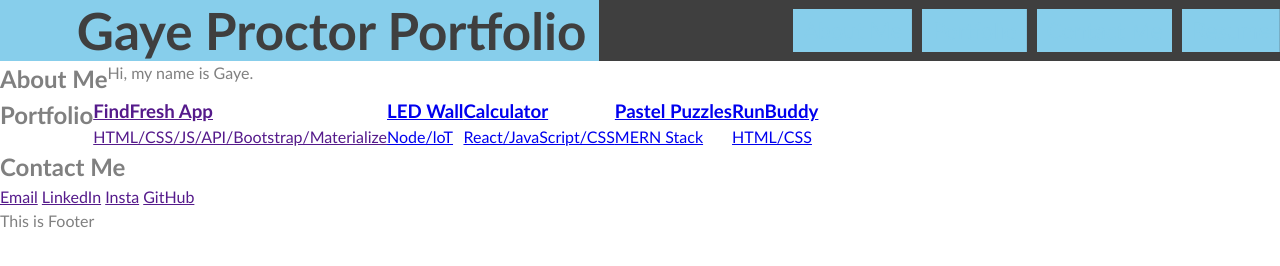
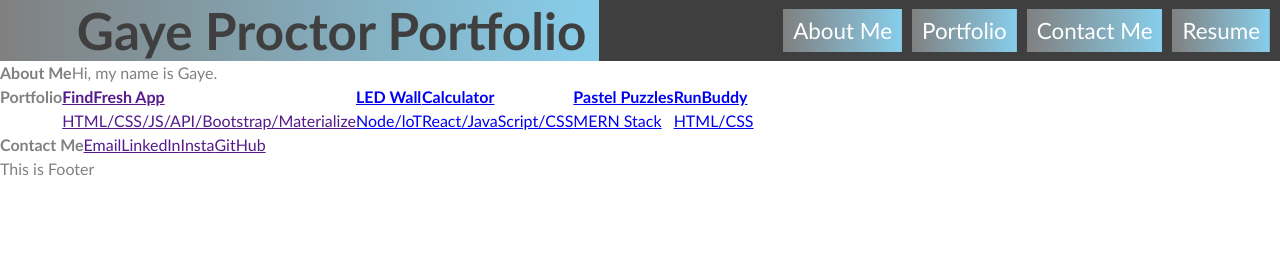
Before and after one commit to slsmi894/Gaye-Sandy, a plain HTML site: page index.html in a window 1280 px wide. Drawn offline with Linux system fonts and the light colour scheme.

Commit message:
adjusted colors to linear-gradient in nav and h1

```diff
--- a/assets/css/reset.css
+++ b/assets/css/reset.css
@@ -0,0 +1,28 @@
+/* Resets the box size of every element */
+* {
+    margin: 0;
+    padding: 0;
+    box-sizing: border-box;
+  }
+  /* Gives the body element a parent height to compare against */
+  html {
+    height: 100%;
+  }
+  body {
+    min-height: 100%;
+    line-height: 1;
+    font-family: sans-serif;
+  }
+  h1, h2, h3, h4, h5, h6 {
+    font-size: 100%;
+  }
+  /* Matches the font of special elements to the rest of the page */
+  input, select, option, optgroup, textarea, button,
+  pre, code {
+    font-size: 100%;
+    font-family: inherit;
+  }
+  /* Removes default bullet points from lists */
+  ol, ul {
+    list-style: none;
+  }
--- a/assets/css/stylesheet.css
+++ b/assets/css/stylesheet.css
@@ -53,6 +53,16 @@ header h1 {
 
     background-color: var(--secondary);
     color: var(--tertiary);
+
+
+/* 7-17-21 added the same  "ombre" format here in the header */
+    background-image:linear-gradient(270deg, var(--secondary) 0%, var(--primary) 100%);
+    background-repeat: no-repeat;
+    background-position: bottom;
+    transition: all 025s ease-in;
+    font-size: 3.4rem;
+/* end of ombre style */
+
     margin: 0;
     font-size: 4vw;
     line-height: 1;
@@ -69,9 +79,9 @@ nav {
 nav a {
     text-decoration: none;
     padding: 5px 10px;
-    color: var(--secondary);
+    color: var(--light);
     margin-right: 10px;
-    background-image:linear-gradient(270deg, var(--secondary) 0%, var(--secondary) 100%);
+    background-image:linear-gradient(270deg, var(--secondary) 0%, var(--primary) 100%);
     background-repeat: no-repeat;
     background-position: bottom;
     transition: all 025s ease-in;
@@ -81,15 +91,17 @@ nav a {
 
 nav a:hover {
     background-size: 100% 100%;
-    color: var(--primary);
+    color: var(--dark);
 }
 
 nav a:last-child {
-    margin-right: 0;
+    margin-right: 5;
 }
 
 .box-section {
     display:flex;
+    font-size:
+    margin-right: 5px;
 
 }
 
@@ -104,6 +116,7 @@ nav a:last-child {
     justify-content: space-between;
     align-items: center;
     background-color: var(--primary);
+
 }
 
 
--- a/index.html
+++ b/index.html
@@ -72,7 +72,7 @@
 
       <section>
         <!-- email address / LinkedIn / IG -->
-        <div id="contact">
+        <section class="box-section" id="contact">
           <h2>Contact Me</h2>
           <a href="">Email</a>
           <a href="">LinkedIn</a>
```
